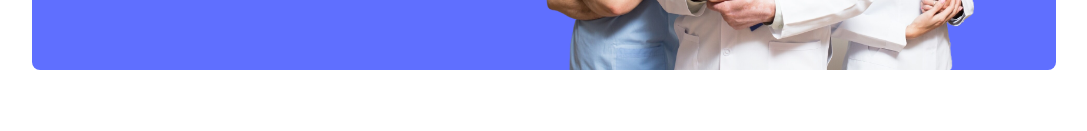
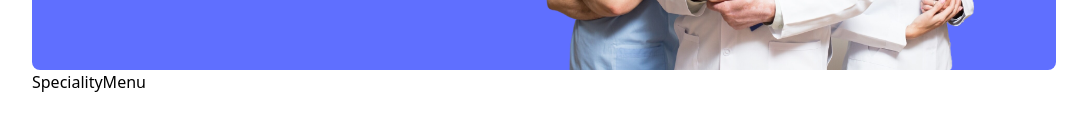
Before and after one commit to MgMorshed123/Doctor-4-U-Client, a React (Vite) app: page / in a window 1280 px wide. Shown: the part 539-670 px from the top of the page, without its empty margins (96-1183 px from the left). Built offline with nearby package versions, Linux system fonts and the light colour scheme.

Commit message:
added SpecialityMenu

```diff
--- /dev/null
+++ b/src/components/SpecialityMenu.jsx
@@ -0,0 +1,7 @@
+import React from "react";
+
+const SpecialityMenu = () => {
+  return <div>SpecialityMenu</div>;
+};
+
+export default SpecialityMenu;
--- a/src/pages/Home.jsx
+++ b/src/pages/Home.jsx
@@ -1,10 +1,12 @@
 import React from "react";
 import Header from "../components/Header";
+import SpecialityMenu from "../components/SpecialityMenu";
 
 const Home = () => {
   return (
     <div>
       <Header></Header>
+      <SpecialityMenu></SpecialityMenu>
     </div>
   );
 };
```
